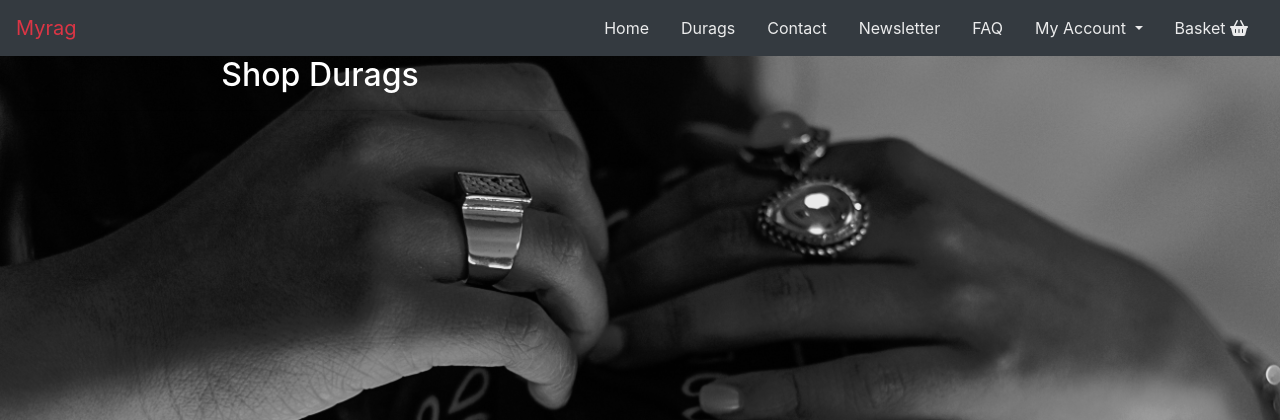
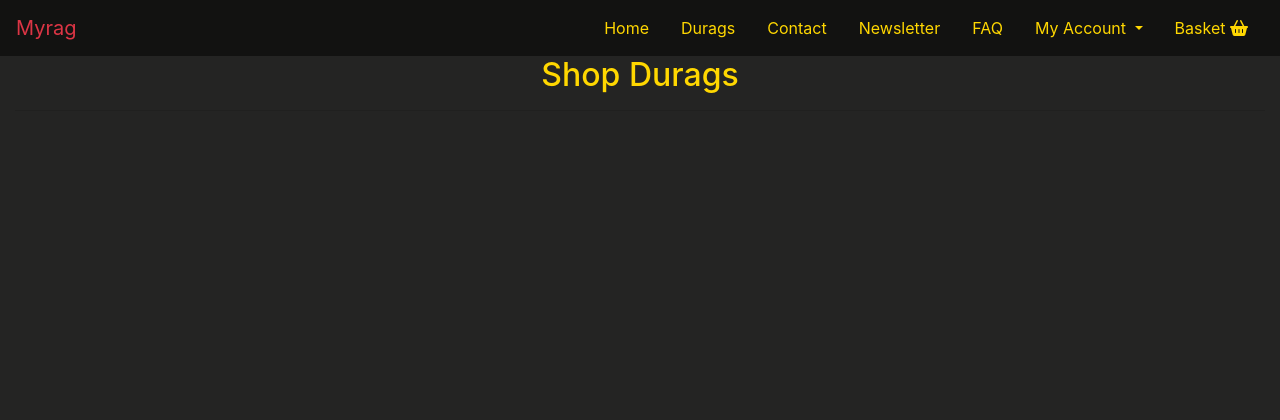
Before and after one commit to devisis/myrag, a Django app: page /products/ in a window 1280 px wide. Shown: the top 420 px of the page. Run offline with Django 3.2, Linux system fonts and the light colour scheme; data that the repository does not hold is empty; some libraries are stand-ins or nearby versions.

Commit message:
Add basic styling change carousel style

```diff
--- a/basket/templates/basket/basket.html
+++ b/basket/templates/basket/basket.html
@@ -22,7 +22,7 @@
 
       <p class="bold lead">Your shopping basket is <strong>empty</strong>.</strong></p>
       <a href="{% url 'durags' %}" class="btn btn-outline btn-lg">
-        Vew Durags
+        View Durags
       </a>
 
 
--- a/products/templates/products/all_rags.html
+++ b/products/templates/products/all_rags.html
@@ -13,9 +13,9 @@
 
 <div class="container-fluid text-center">
   <div class="row">
-    <div class="col-sm-12 col-md-6 d flex justify-content-center">
+    <div class="col-12">
       <h2>Shop Durags</h2>
-      <hr>
+      <hr class="color-success">
     </div>
   </div>
   <div class="row d-flex justify-content-center">
@@ -26,7 +26,7 @@
         <h5 class="card-title"> {{ product.name }}</h5>
         <p class="card-text">{{ product.description }}</p>
         <p class="card-text">{{ product.price }}</p>
-        <a href="{% url 'add_to_basket' product.id %}" class="btn btn-primary">Add to basket</a>
+        <a href="{% url 'add_to_basket' product.id %}" class="btn btn-danger">Add to basket</a>
       </div>
     </div>
     {% endfor %}
--- a/static/css/base.css
+++ b/static/css/base.css
@@ -1,26 +1,53 @@
+/* General Styling */
+
 body {
-    background: url('/media/bandana-myrag.jpg') no-repeat center center fixed;
     background-color: #242423;
     background-size: cover;
-    color: white;
+}
+
+h1, h2, h3, h4, h5, a{
+ color: #FFD700;
+ text-decoration: solid;
+}
+
+p {
+    color: #d39e00;
 }
 
 html {
     height: 100%;
 }
 
+/* Navbar */
+
 .navbar-dark .navbar-nav .nav-link {
-    color: rgba(255,255,255, 0.9);
+    color: rgba(255, 215, 0.9);
+}
+
+.navbar {
+    background-color: rgba(0, 0, 0, 0.5);
+}
+
+.navbar-toggler {
+    background-color: #B60000;
 }
 
 /* Main Page */
+
 .nav-item {
     padding: 0 .5rem;
 }
 
-.message-container{
+.message-container {
     width: 100%;
     margin: 1em auto;
     text-align: center;
     font-size: 200%;
 }
+
+/* Product Page */
+
+.card {
+    background-color: rgba(255, 255, 214, 0.3);
+
+}
--- a/templates/base.html
+++ b/templates/base.html
@@ -42,7 +42,7 @@
 
 <body>
   <header class="container-fluid w-100 p-0">
-    <nav class="navbar navbar-expand-md navbar-dark bg-dark">
+    <nav class="navbar navbar-expand-md navbar-dark">
       <a class="navbar-brand text-danger" href="{% url 'home' %}">Myrag</a>
       <button class="navbar-toggler" type="button" data-toggle="collapse" data-target="#navMenu" aria-controls="navMenu"
         aria-expanded="false" aria-label="Menu navigation toggle">
```
Also changed, not shown: home/templates/home/index.html (+4 -7 lines).
